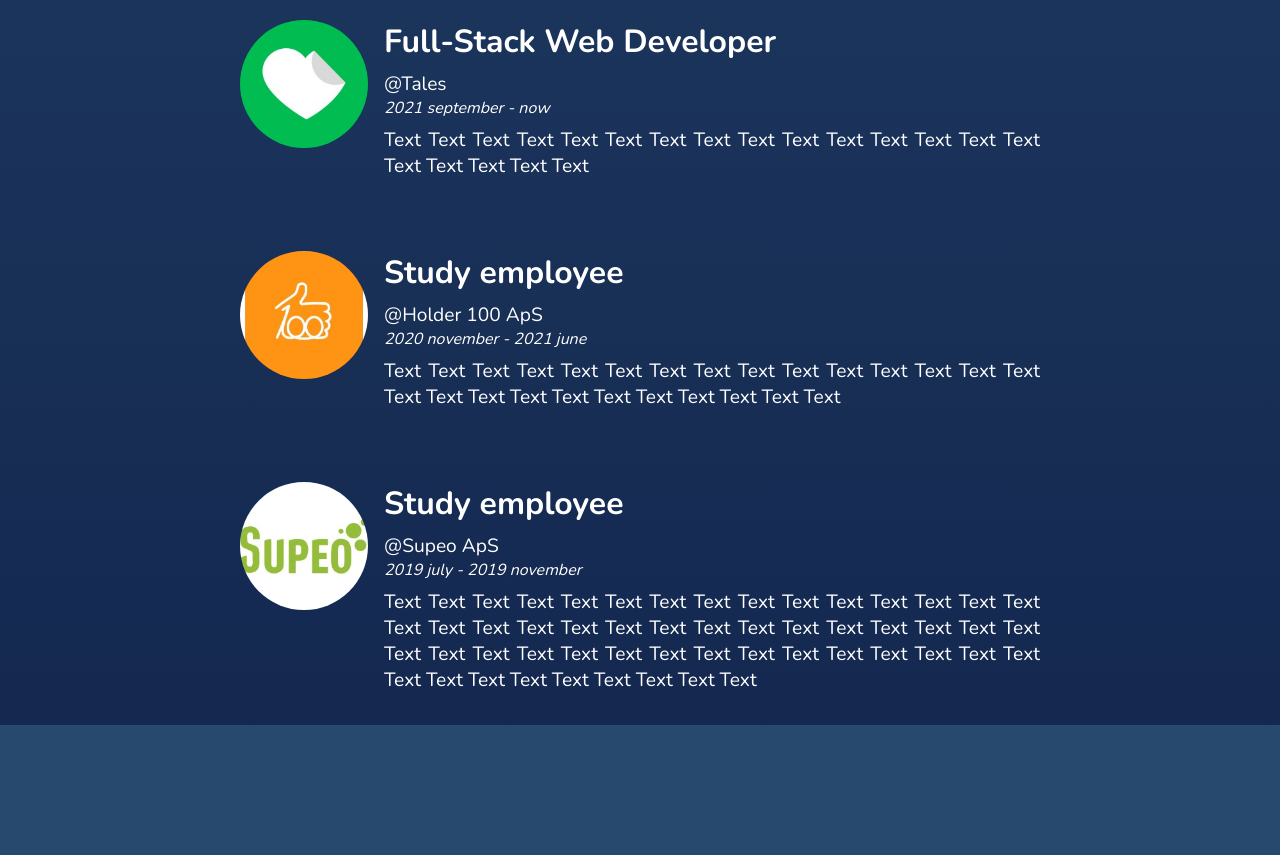
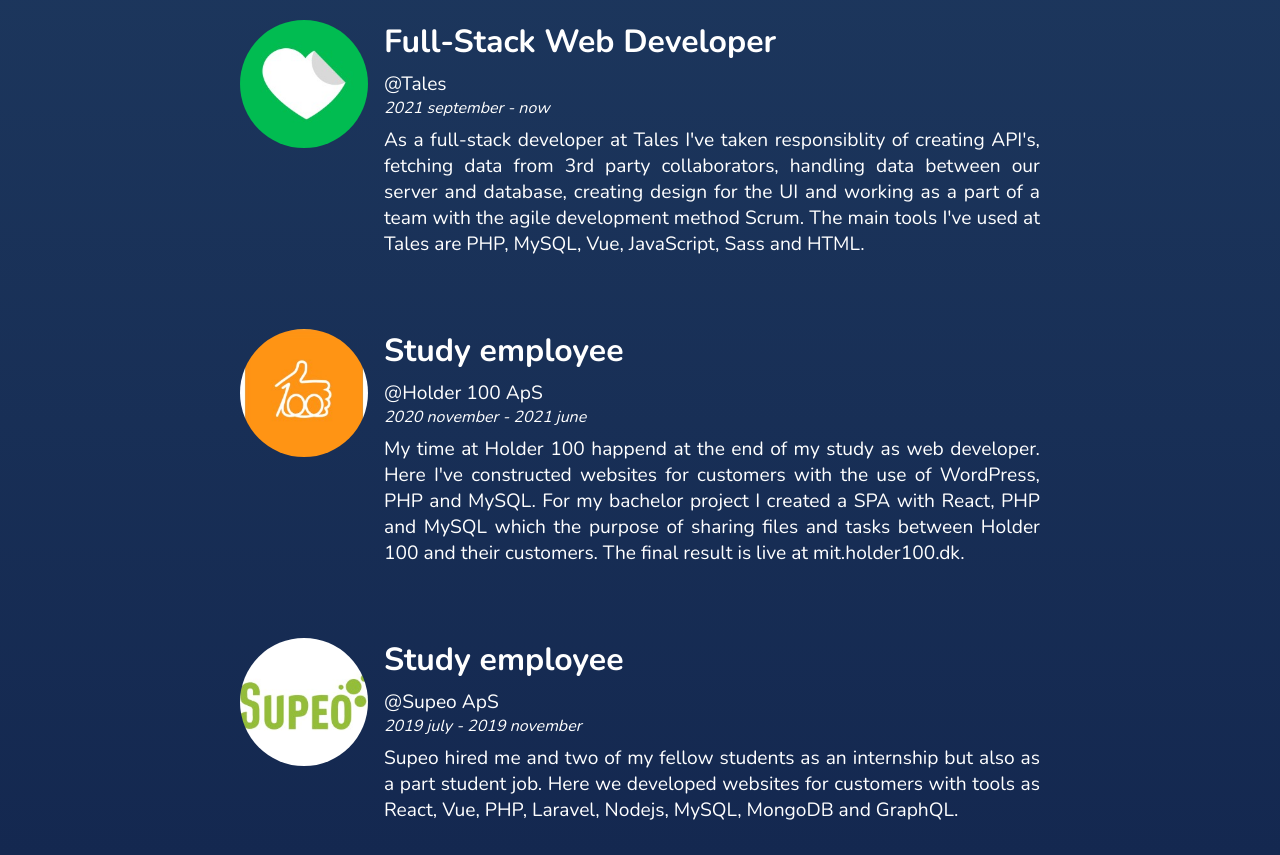
Before and after one commit to Thomasmc96/thch, a React (Create React App) app: page /experience in a window 1280 px wide. Shown: the part 1200-2055 px from the top of the page. Before the commit the page ends 1925 px from the top, so only its background shows below. Built offline with nearby package versions, Linux system fonts and the light colour scheme.

Commit message:
Experience texts

```diff
--- a/src/components/experience/Experience.js
+++ b/src/components/experience/Experience.js
@@ -43,8 +43,12 @@
                 </p>
                 <i>2021 september - now</i>
                 <p>
-                  Text Text Text Text Text Text Text Text Text Text Text Text
-                  Text Text Text Text Text Text Text Text
+                  As a full-stack developer at Tales I've taken responsiblity of
+                  creating API's, fetching data from 3rd party collaborators,
+                  handling data between our server and database, creating design
+                  for the UI and working as a part of a team with the agile
+                  development method Scrum. The main tools I've used at Tales
+                  are PHP, MySQL, Vue, JavaScript, Sass and HTML.
                 </p>
               </div>
             </section>
@@ -63,9 +67,20 @@
                 </p>
                 <i>2020 november - 2021 june</i>
                 <p>
-                  Text Text Text Text Text Text Text Text Text Text Text Text
-                  Text Text Text Text Text Text Text Text Text Text Text Text
-                  Text Text
+                  My time at Holder 100 happend at the end of my study as web
+                  developer. Here I've constructed websites for customers with
+                  the use of WordPress, PHP and MySQL. For my bachelor project I
+                  created a SPA with React, PHP and MySQL which the purpose of
+                  sharing files and tasks between Holder 100 and their
+                  customers. The final result is live at{" "}
+                  <a
+                    href="https://mit.holder100.dk"
+                    target="_blank"
+                    rel="noreferrer"
+                  >
+                    mit.holder100.dk
+                  </a>
+                  .
                 </p>
               </div>
             </section>
@@ -80,11 +95,10 @@
                 </p>
                 <i>2019 july - 2019 november</i>
                 <p>
-                  Text Text Text Text Text Text Text Text Text Text Text Text
-                  Text Text Text Text Text Text Text Text Text Text Text Text
-                  Text Text Text Text Text Text Text Text Text Text Text Text
-                  Text Text Text Text Text Text Text Text Text Text Text Text
-                  Text Text Text Text Text Text
+                  Supeo hired me and two of my fellow students as an internship
+                  but also as a part student job. Here we developed websites for
+                  customers with tools as React, Vue, PHP, Laravel, Nodejs,
+                  MySQL, MongoDB and GraphQL.
                 </p>
               </div>
             </section>
@@ -109,13 +123,6 @@
                 <i>
                   Average grade: <b>11.1</b>
                 </i>
-                <p>
-                  Text Text Text Text Text Text Text Text Text Text Text Text
-                  Text Text Text Text Text Text Text Text Text Text Text Text
-                  Text Text Text Text Text Text Text Text Text Text Text Text
-                  Text Text Text Text Text Text Text Text Text Text Text Text
-                  Text Text Text Text Text Text
-                </p>
               </div>
             </section>
             <section className="computerScience">
@@ -135,13 +142,6 @@
                 <i>
                   Average grade: <b>11.7</b>
                 </i>
-                <p>
-                  Text Text Text Text Text Text Text Text Text Text Text Text
-                  Text Text Text Text Text Text Text Text Text Text Text Text
-                  Text Text Text Text Text Text Text Text Text Text Text Text
-                  Text Text Text Text Text Text Text Text Text Text Text Text
-                  Text Text Text Text Text Text
-                </p>
               </div>
             </section>
           </React.Fragment>
--- a/src/components/header/Header.js
+++ b/src/components/header/Header.js
@@ -6,10 +6,10 @@
   return (
     <header className="header">
       <div className="headerTitle">
-        {props.title} <img src={props.icon} alt="Title icon" className="icon" />
-        {/* <span role="img" aria-label="emoji">
-          {props.emoji}
-        </span> */}
+        {props.title}{" "}
+        {props.icon && (
+          <img src={props.icon} alt="Title icon" className="icon" />
+        )}
       </div>
       <nav className="navbar">
         <ul>
--- a/src/components/tools/Tools.css
+++ b/src/components/tools/Tools.css
@@ -60,14 +60,20 @@
   background-color: var(--color-palet-4);
   animation: reactAnimation 1s ease-out;
   top: 35%;
-  left: 10%;
+  left: 5%;
 }
 
 .reactNative {
   background-color: var(--color-palet-4);
   animation: reactNativeAnimation 2s ease-out;
   top: 35%;
-  left: 40%;
+  left: 32%;
+}
+.vue {
+  background-color: #79cda7;
+  animation: vueAnimation 2s ease-out;
+  top: 35%;
+  left: 80%;
 }
 
 .php {
@@ -159,7 +165,7 @@
     top: 230%;
   }
   to {
-    left: 10%;
+    left: 5%;
     top: 35%;
   }
 }
@@ -170,9 +176,19 @@
     transform: rotate(0deg);
   }
   to {
-    left: 40%;
+    left: 32%;
     top: 35%;
     transform: rotate(360deg);
+  }
+}
+@keyframes vueAnimation {
+  from {
+    left: 110%;
+    top: 35%;
+  }
+  to {
+    left: 80%;
+    top: 35%;
   }
 }
 @keyframes phpAnimation {
--- a/src/components/tools/Tools.js
+++ b/src/components/tools/Tools.js
@@ -18,6 +18,7 @@
               <span className="badge javascript">JavaScript</span>
               <span className="badge react">React</span>
               <span className="badge reactNative">React Native</span>
+              <span className="badge vue">Vue</span>
             </div>
           </section>
           <section>
```
